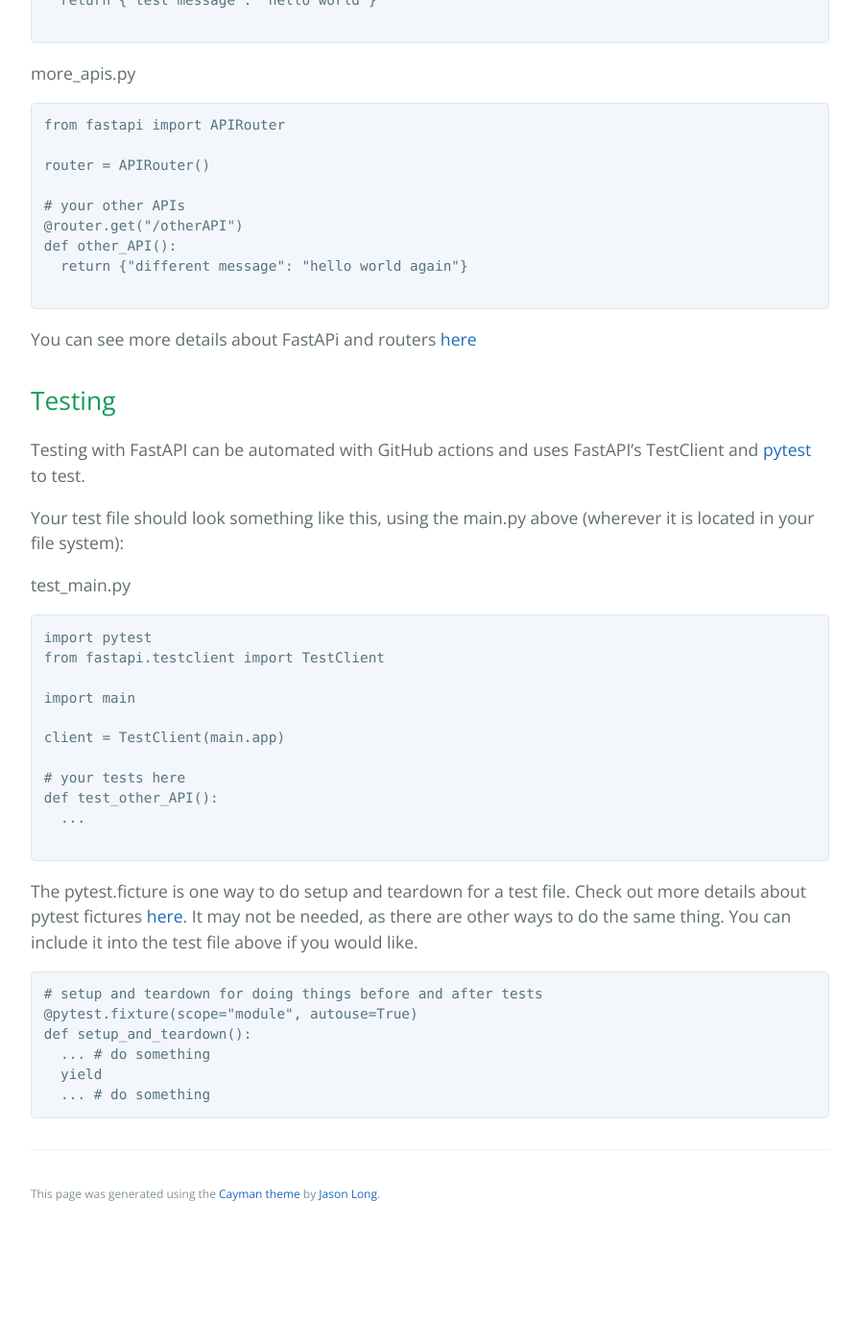
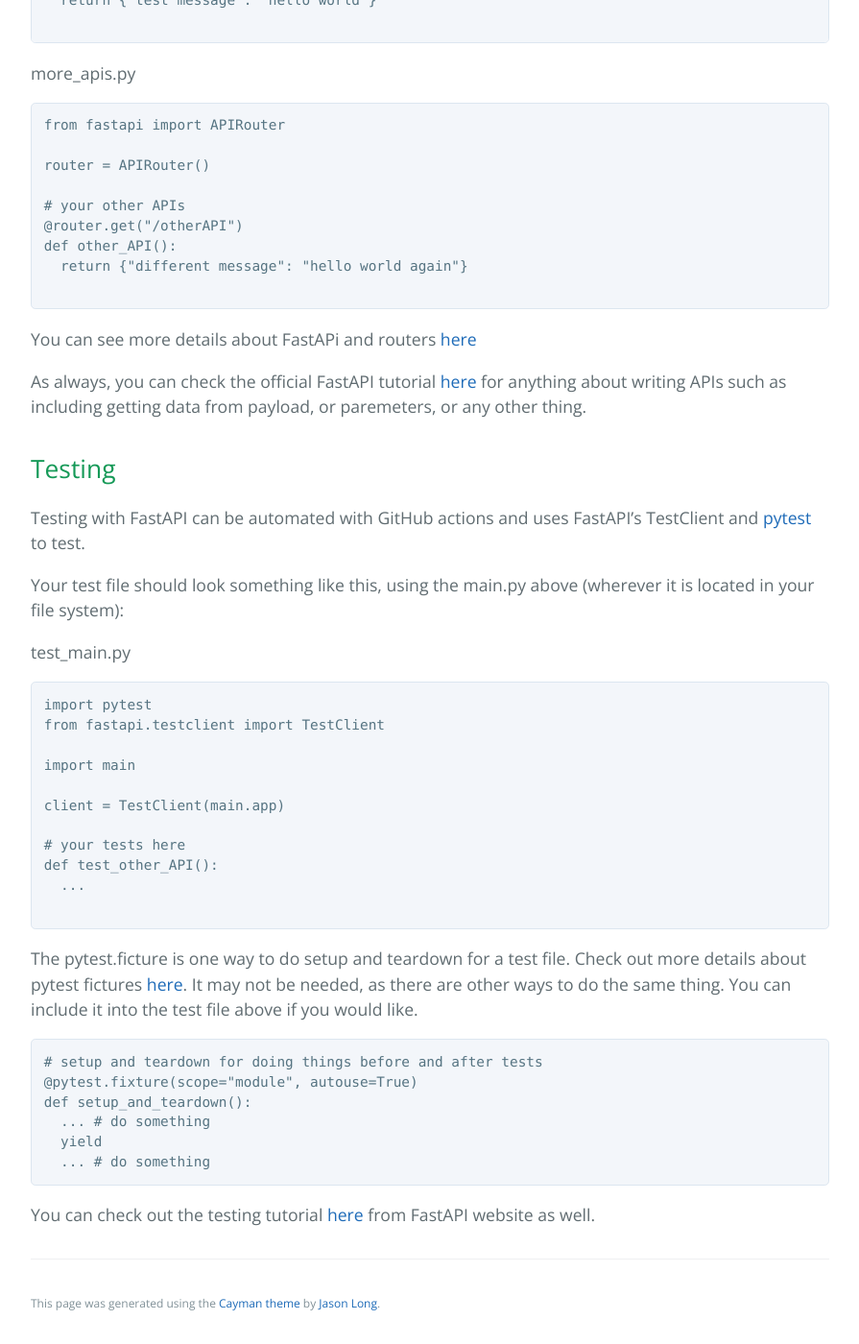
Before and after one commit to learning-software-engineering/learning-software-engineering.github.io, a Jekyll site: the page built from Topics/Tech_Stacks/FastAPI.md, in a window 1280 px wide and 1400 px high, scrolled down 1746 px. Shown: the whole window at 96% size, without its empty margins (192-1087 px from the left). Built offline with Jekyll 4.4.1, drawn with Linux system fonts in a browser that asks for light colours; our own code applies the rules of GitHub Pages for plain Markdown files; before the commit the page ends 3032 px from its top, so only the background shows below that.

Commit message:
Add some more links

````diff
--- a/Topics/Tech_Stacks/FastAPI.md
+++ b/Topics/Tech_Stacks/FastAPI.md
@@ -67,6 +67,8 @@
 
 You can see more details about FastAPi and routers [here](https://fastapi.tiangolo.com/tutorial/bigger-applications/)
 
+As always, you can check the official FastAPI tutorial [here](https://fastapi.tiangolo.com/tutorial/) for anything about writing APIs such as including getting data from payload, or paremeters, or any other thing.
+
 
 ## Testing
 
@@ -100,3 +102,5 @@
   yield
   ... # do something
 ```
+
+You can check out the testing tutorial [here](https://fastapi.tiangolo.com/tutorial/testing/) from FastAPI website as well.
````
